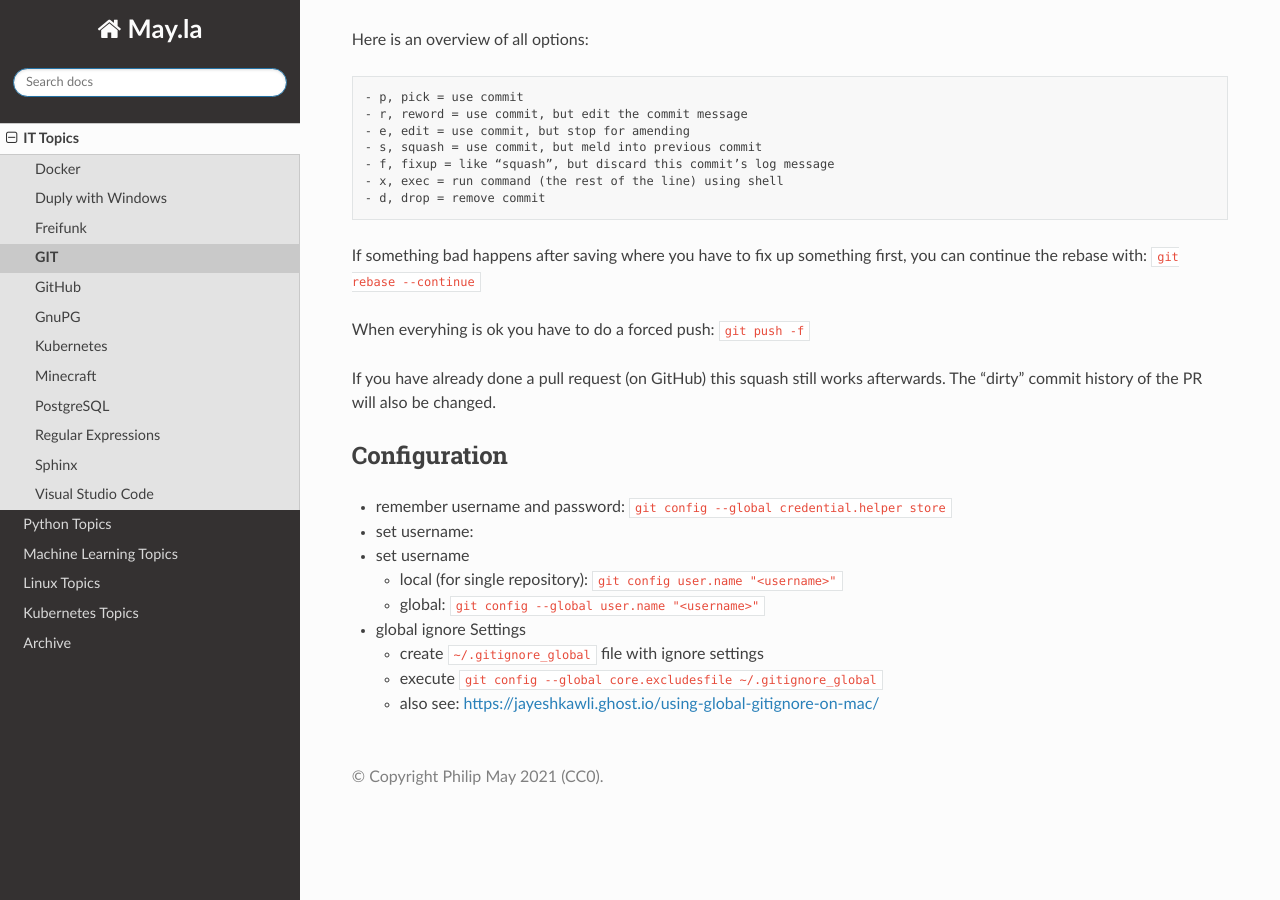
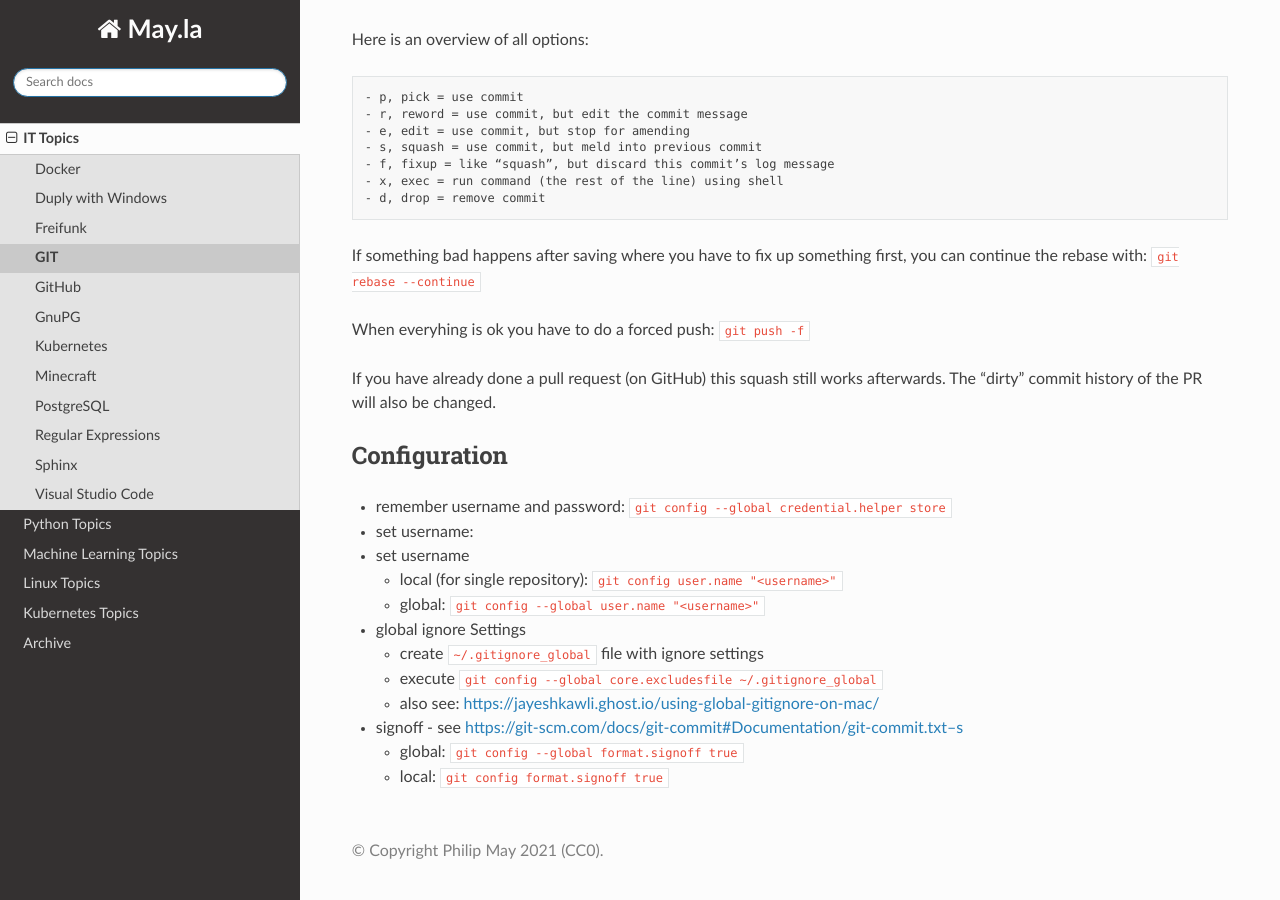
Before and after one commit to PhilipMay/May.la, a Sphinx documentation site: the page built from source/it/git.md, in a window 1280 px wide and 900 px high, scrolled down 3098 px. Built offline with Sphinx 7.4.7 and the Read the Docs theme 2.0.0, drawn with Linux system fonts in a browser that asks for light colours.

Commit message:
Update git.md

```diff
--- a/source/it/git.md
+++ b/source/it/git.md
@@ -155,3 +155,6 @@ changed.
   - create `~/.gitignore_global` file with ignore settings
   - execute `git config --global core.excludesfile ~/.gitignore_global`
   - also see: <https://jayeshkawli.ghost.io/using-global-gitignore-on-mac/>
+- signoff - see https://git-scm.com/docs/git-commit#Documentation/git-commit.txt--s
+  - global: `git config --global format.signoff true`
+  - local: `git config format.signoff true`
```
